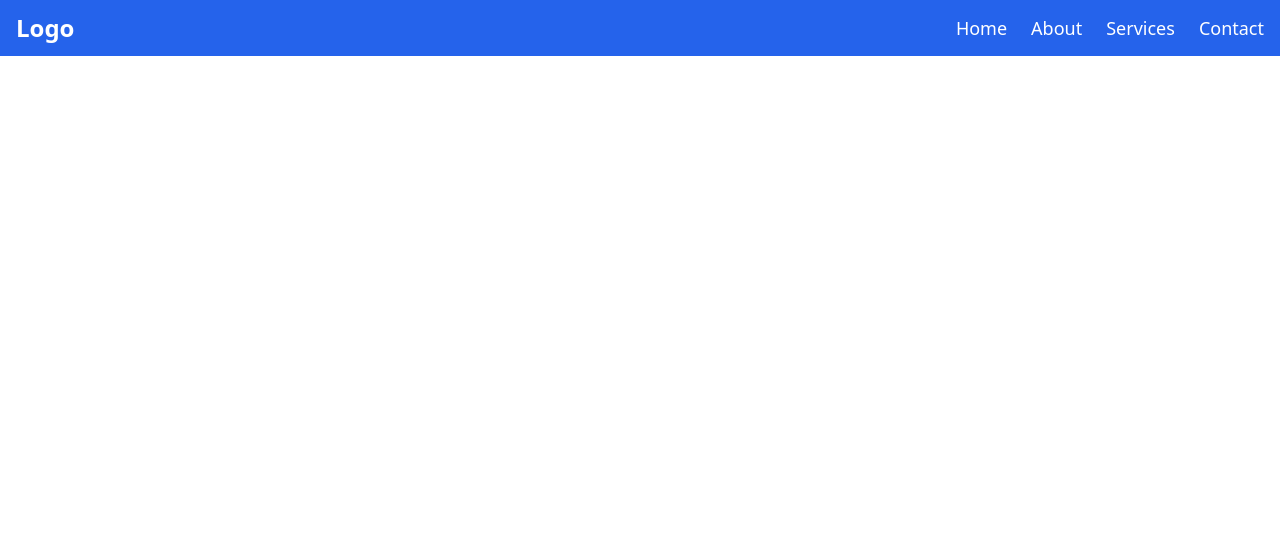
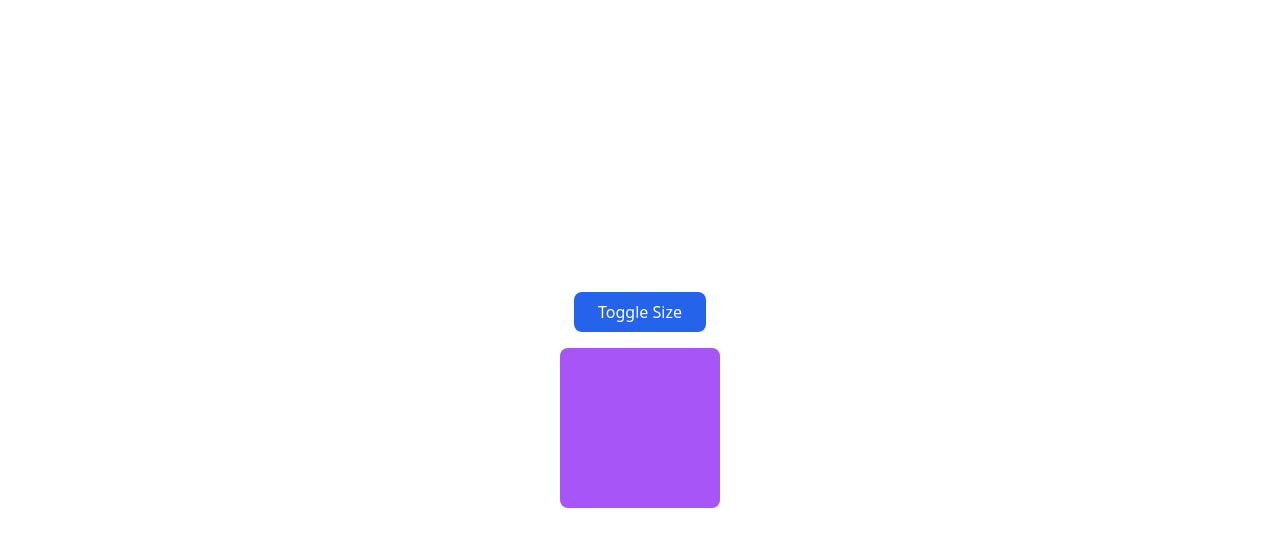
Before and after one commit to Cabdinasir64/Frame_Motion, a React (Vite) app: page / in a window 1280 px wide. Shown: the top 546 px of the page. Built offline with nearby package versions, Linux system fonts and the light colour scheme.

Commit message:
i added another file of animation 32 framer motion

```diff
--- a/src/App.jsx
+++ b/src/App.jsx
@@ -1,9 +1,9 @@
-import Animation31 from './Components/animation31'
+import Animation32 from './Components/animation32'
 function App() {
 
   return (
     <>
-      <Animation31 />
+      <Animation32 />
 
     </>
   )
--- /dev/null
+++ b/src/Components/animation32.jsx
@@ -0,0 +1,24 @@
+import { motion } from "framer-motion";
+import { useState } from "react";
+
+export default function LayoutExample() {
+  const [isBig, setIsBig] = useState(false);
+
+  return (
+    <div className="min-h-screen flex flex-col items-center justify-center space-y-4">
+      <button
+        onClick={() => setIsBig(!isBig)}
+        className="px-6 py-2 bg-blue-600 text-white rounded-lg"
+      >
+        Toggle Size
+      </button>
+
+      <motion.div
+        layout
+        className={`bg-purple-500 rounded-lg ${
+          isBig ? "w-80 h-80" : "w-40 h-40"
+        }`}
+      />
+    </div>
+  );
+}
```
